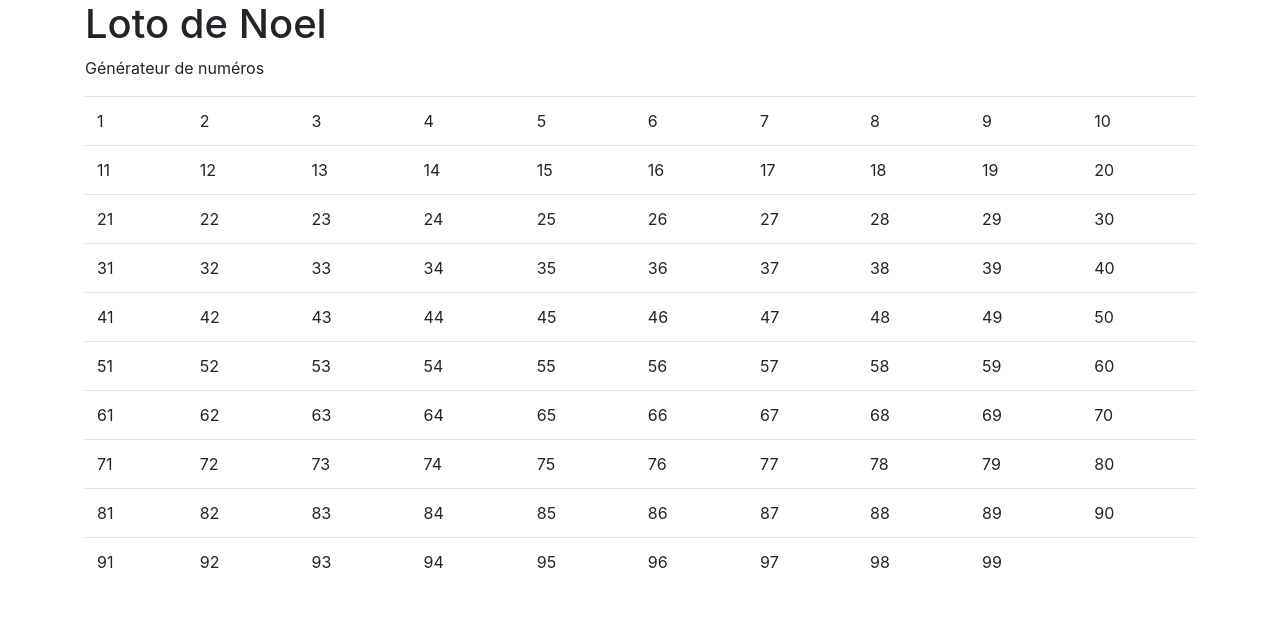
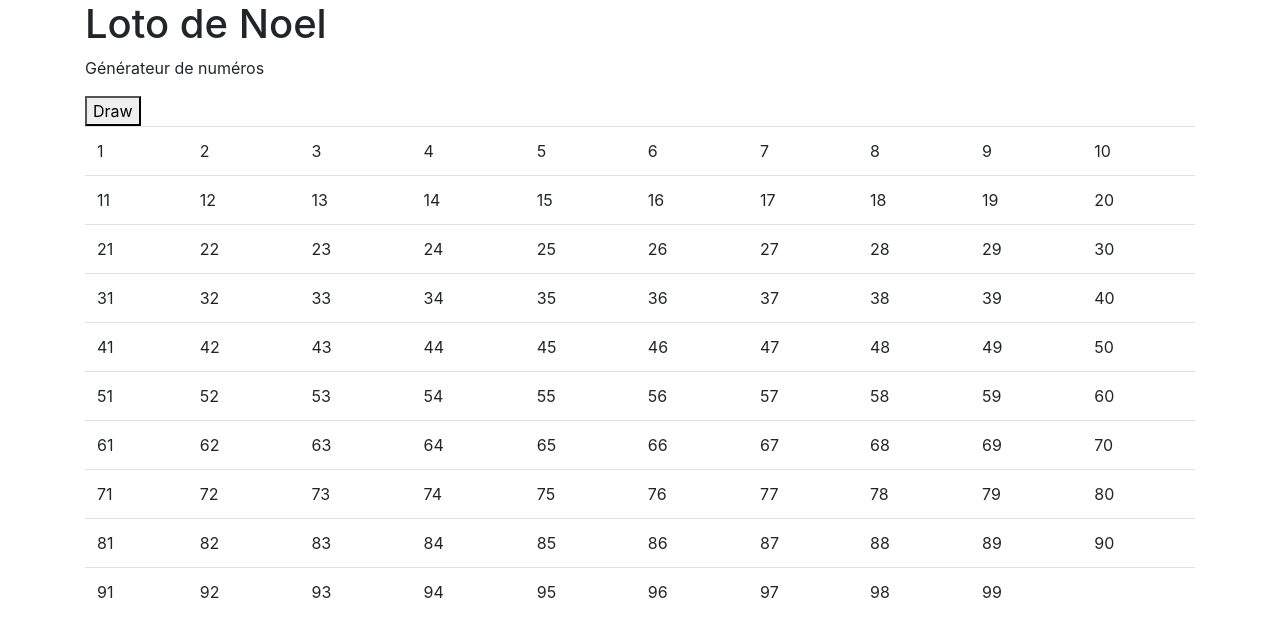
Before and after one commit to ericdaat/lottery, a Flask app: page / in a window 1280 px wide. Shown: the top 637 px of the page. Run offline with Flask 2, Linux system fonts and the light colour scheme; some libraries are stand-ins or nearby versions.

Commit message:
draw function with ajax

```diff
--- a/application/blueprints/api.py
+++ b/application/blueprints/api.py
@@ -5,9 +5,10 @@ from application import utils
 bp = Blueprint("api", __name__, url_prefix="/api")
 
 
-@bp.route("/draw")
+@bp.route("/draw", methods=["POST",])
 def draw():
-    number = utils.draw_number()
+    issued_numbers = utils.get_issued_numbers()
+    number = utils.draw_number(issued_numbers)
 
     return jsonify(number=number)
 
--- a/application/static/script.js
+++ b/application/static/script.js
@@ -0,0 +1,24 @@
+function makeRequest(request_type, url, json_data) {
+    $.ajax({
+        type: request_type,
+        url: url,
+        contentType: "application/json; charset=utf-8",
+        dataType: "json",
+        data: JSON.stringify(json_data),
+        success: function (data) {
+           console.log("success");
+        },
+        error: function () {
+           console.log("error");
+        }
+    });
+}
+
+function draw() {
+    makeRequest(
+        "POST",
+        "/api/draw",
+        {}
+    )
+    setTimeout(location.reload.bind(location), 200);
+}
--- a/application/templates/base.html
+++ b/application/templates/base.html
@@ -11,6 +11,7 @@
 
 <!-- Custom CSS & JS-->
 <link rel="stylesheet" href="{{ url_for('static', filename='style.css') }}">
+<script src="https://ajax.googleapis.com/ajax/libs/jquery/3.4.1/jquery.min.js"></script>
 <script src="{{ url_for('static', filename='script.js') }}"></script>
 
 <!-- Font Awesome -->
--- a/application/templates/home/index.html
+++ b/application/templates/home/index.html
@@ -9,6 +9,14 @@
         <p class="subtitle">
         Générateur de numéros
         </p>
+    </div>
+
+    <div class="container">
+        <button
+            class="button is-primary"
+            onclick="draw()">
+            Draw
+        </button>
     </div>
 </section>
 
```
Lines whose indentation alone changed are shown as unchanged.
